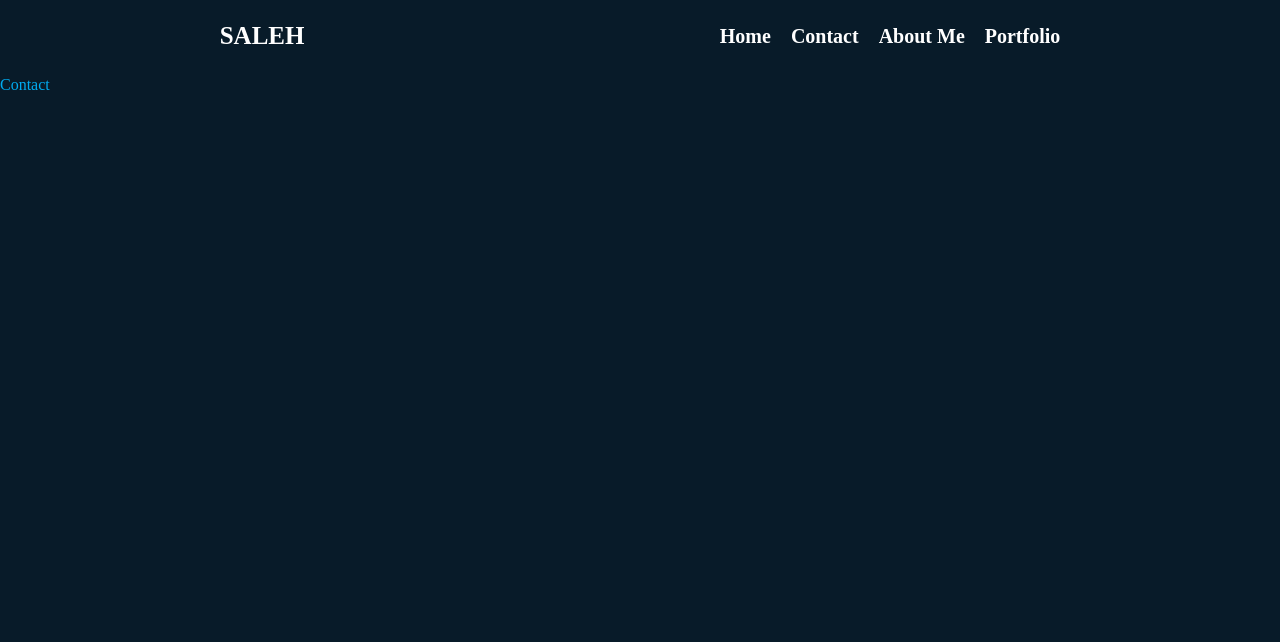
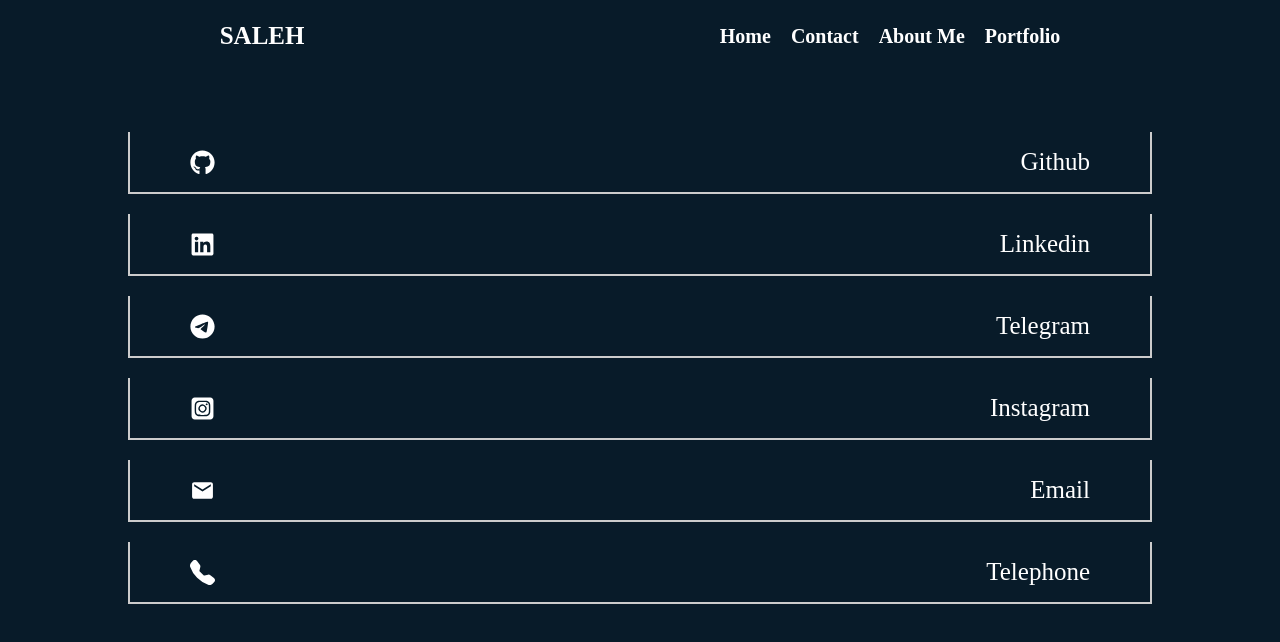
Before and after one commit to Amirsaleh2002/selfsite, a React (Vite) app: page /contact in a window 1280 px wide. Shown: the top 642 px of the page. Built offline with nearby package versions, Linux system fonts and the light colour scheme.

Commit message:
make contact page

```diff
--- a/src/pages/Contact/Contact.css
+++ b/src/pages/Contact/Contact.css
@@ -0,0 +1,56 @@
+.contact-container {
+  width: 80%;
+  margin: 60px auto;
+}
+.contact-item {
+  width: 100%;
+  border: 2px solid #ccc;
+  margin: 20px 0;
+  border-top: none;
+  position: relative;
+  animation: showBoxes 3s ease-in;
+}
+.contact-link {
+  display: flex;
+  justify-content: space-between;
+  align-items: center;
+  text-decoration: none;
+  padding: 10px 60px;
+}
+.contact-link span {
+  color: #fff;
+  font-size: 2.5rem;
+}
+.contact-icon {
+  font-size: 2.5rem;
+  color: #fff;
+}
+
+.contact-item::after {
+  position: absolute;
+  content: "";
+  top: 0;
+  right: 0;
+  left: 0;
+  width: 0;
+  height: 0;
+  background-color: #00abf0;
+  transition: all 3s;
+}
+
+.contact-item:hover::after {
+  width: 100%;
+  height: 2px;
+}
+
+@keyframes showBoxes {
+  0% {
+    opacity: 0;
+  }
+  50% {
+    opacity: 0.5;
+  }
+  100% {
+    opacity: 1;
+  }
+}
--- a/src/pages/Contact/Contact.jsx
+++ b/src/pages/Contact/Contact.jsx
@@ -1,11 +1,63 @@
-import React from 'react'
+import React from "react";
+import {
+  FaGithub,
+  FaLinkedin,
+  FaTelegram,
+  FaSquareInstagram,
+} from "react-icons/fa6";
+import { MdEmail } from "react-icons/md";
+import { BsTelephoneFill } from "react-icons/bs";
 
-import './Contact.css'
+import "./Contact.css";
+import { Link } from "react-router-dom";
 
 function Contact() {
   return (
-    <div>Contact</div>
-  )
+    <div className="contact-container">
+      <div className="contact-item">
+        <Link to="https://github.com/Amirsaleh2002" className="contact-link">
+          <FaGithub className="contact-icon" />
+          <span className="contact-span">Github</span>
+        </Link>
+      </div>
+      <div className="contact-item">
+        <Link
+          to="https://www.linkedin.com/in/saleh-rezaei-40196b273?utm_source=share&utm_campaign=share_via&utm_content=profile&utm_medium=android_app"
+          className="contact-link"
+        >
+          <FaLinkedin className="contact-icon" />
+          <span className="contact-span">Linkedin</span>
+        </Link>
+      </div>
+      <div className="contact-item">
+        <Link to="https://t.me/@WebDeveloper10100" className="contact-link">
+          <FaTelegram className="contact-icon" />
+          <span className="contact-span">Telegram</span>
+        </Link>
+      </div>
+      <div className="contact-item">
+        <Link
+          to="https://www.instagram.com/saleh.r2002"
+          className="contact-link"
+        >
+          <FaSquareInstagram className="contact-icon" />
+          <span className="contact-span">Instagram</span>
+        </Link>
+      </div>
+      <div className="contact-item">
+        <Link to="mailto:amsaleh.r81@gmail.com" className="contact-link">
+          <MdEmail className="contact-icon" />
+          <span className="contact-span">Email</span>
+        </Link>
+      </div>
+      <div className="contact-item">
+        <Link to="tel:+09012673213" className="contact-link">
+          <BsTelephoneFill className="contact-icon" />
+          <span className="contact-span">Telephone</span>
+        </Link>
+      </div>
+    </div>
+  );
 }
 
-export default Contact
+export default Contact;
```
